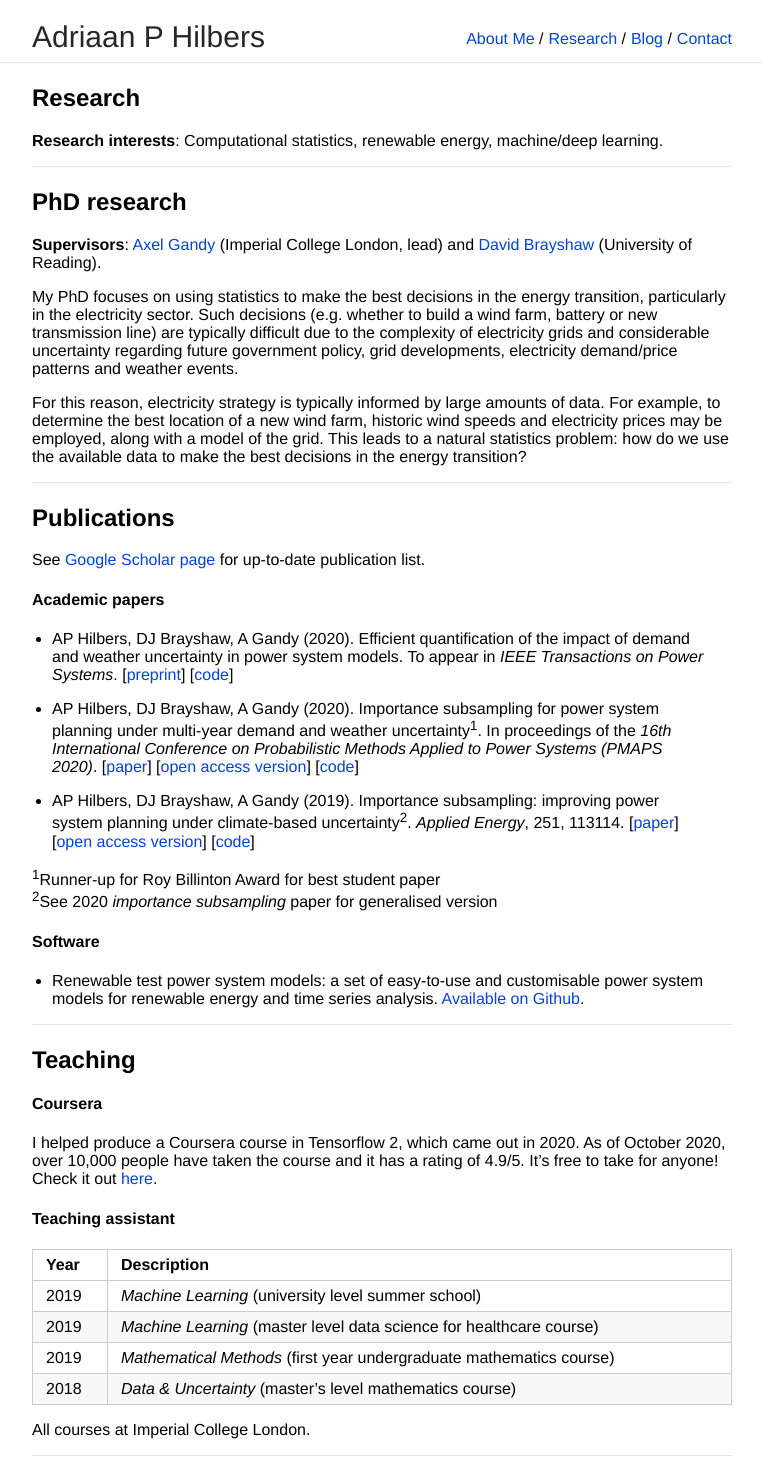
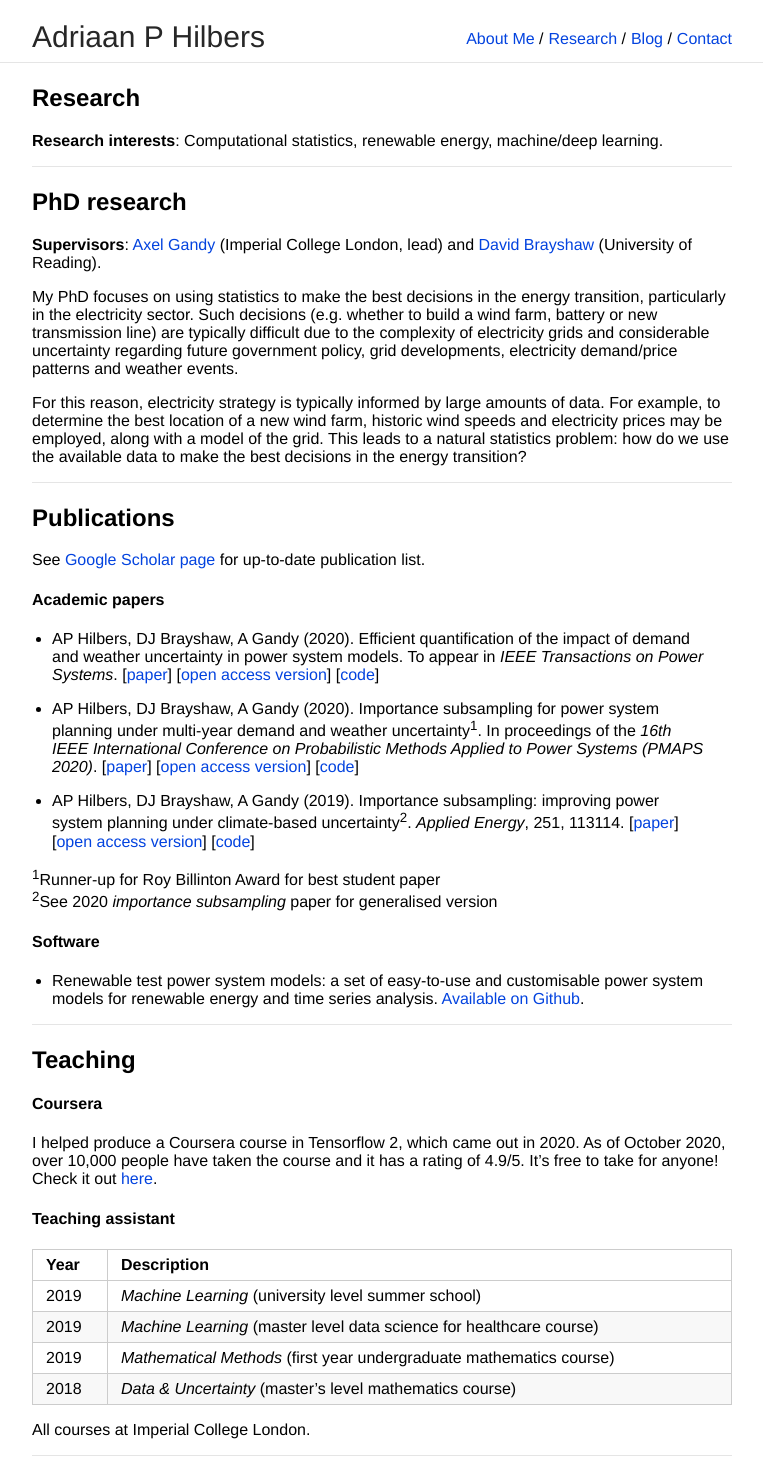
Before and after one commit to ahilbers/ahilbers.github.io, a Jekyll site: the page built from research.md, in a window 1280 px wide. Shown: the whole page, without its empty margins (258-1021 px from the left). Built offline with Jekyll 4.4.1, drawn with Linux system fonts in a browser that asks for light colours; our own code applies the rules of GitHub Pages for plain Markdown files.

Commit message:
update IEEE paper

```diff
--- a/research.md
+++ b/research.md
@@ -30,9 +30,9 @@ See [Google Scholar page](https://scholar.google.com/citations?user=SqSbcwQAAAAJ
 
 #### Academic papers
 
-* AP Hilbers, DJ Brayshaw, A Gandy (2020). Efficient quantification of the impact of demand and weather uncertainty in power system models. To appear in *IEEE Transactions on Power Systems*. [[preprint](https://arxiv.org/abs/1912.10326)] [[code](https://github.com/ahilbers/2020_bootstrap_uncertainty_quantification)]
+* AP Hilbers, DJ Brayshaw, A Gandy (2020). Efficient quantification of the impact of demand and weather uncertainty in power system models. To appear in *IEEE Transactions on Power Systems*. [[paper](https://doi.org/10.1109/TPWRS.2020.3031187)] [[open access version](https://arxiv.org/abs/1912.10326)] [[code](https://github.com/ahilbers/2020_bootstrap_uncertainty_quantification)]
 
-* AP Hilbers, DJ Brayshaw, A Gandy (2020). Importance subsampling for power system planning under multi-year demand and weather uncertainty<sup>1</sup>. In proceedings of the *16th International Conference on Probabilistic Methods Applied to Power Systems (PMAPS 2020)*. [[paper](https://doi.org/10.1109/PMAPS47429.2020.9183591)] [[open access version](https://arxiv.org/abs/2008.10300)] [[code](https://github.com/ahilbers/importance_subsampling)]
+* AP Hilbers, DJ Brayshaw, A Gandy (2020). Importance subsampling for power system planning under multi-year demand and weather uncertainty<sup>1</sup>. In proceedings of the *16th IEEE International Conference on Probabilistic Methods Applied to Power Systems (PMAPS 2020)*. [[paper](https://doi.org/10.1109/PMAPS47429.2020.9183591)] [[open access version](https://arxiv.org/abs/2008.10300)] [[code](https://github.com/ahilbers/importance_subsampling)]
 
 * AP Hilbers, DJ Brayshaw, A Gandy (2019). Importance subsampling: improving power system planning under climate-based uncertainty<sup>2</sup>. *Applied Energy*, 251, 113114. [[paper](https://doi.org/10.1016/j.apenergy.2019.04.110)] [[open access version](https://arxiv.org/abs/1903.10916)] [[code](https://github.com/ahilbers/importance_subsampling)]
 
```
